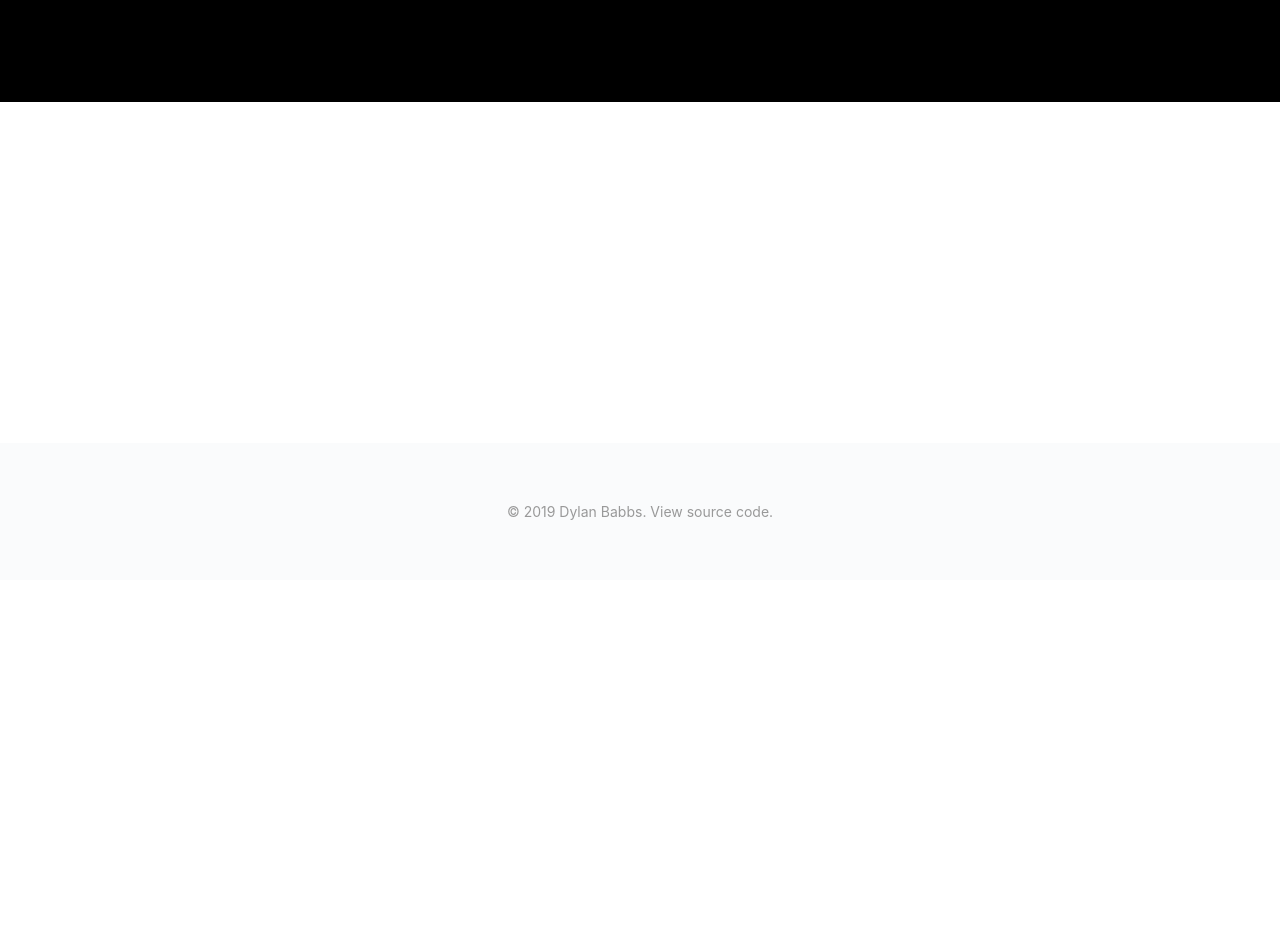
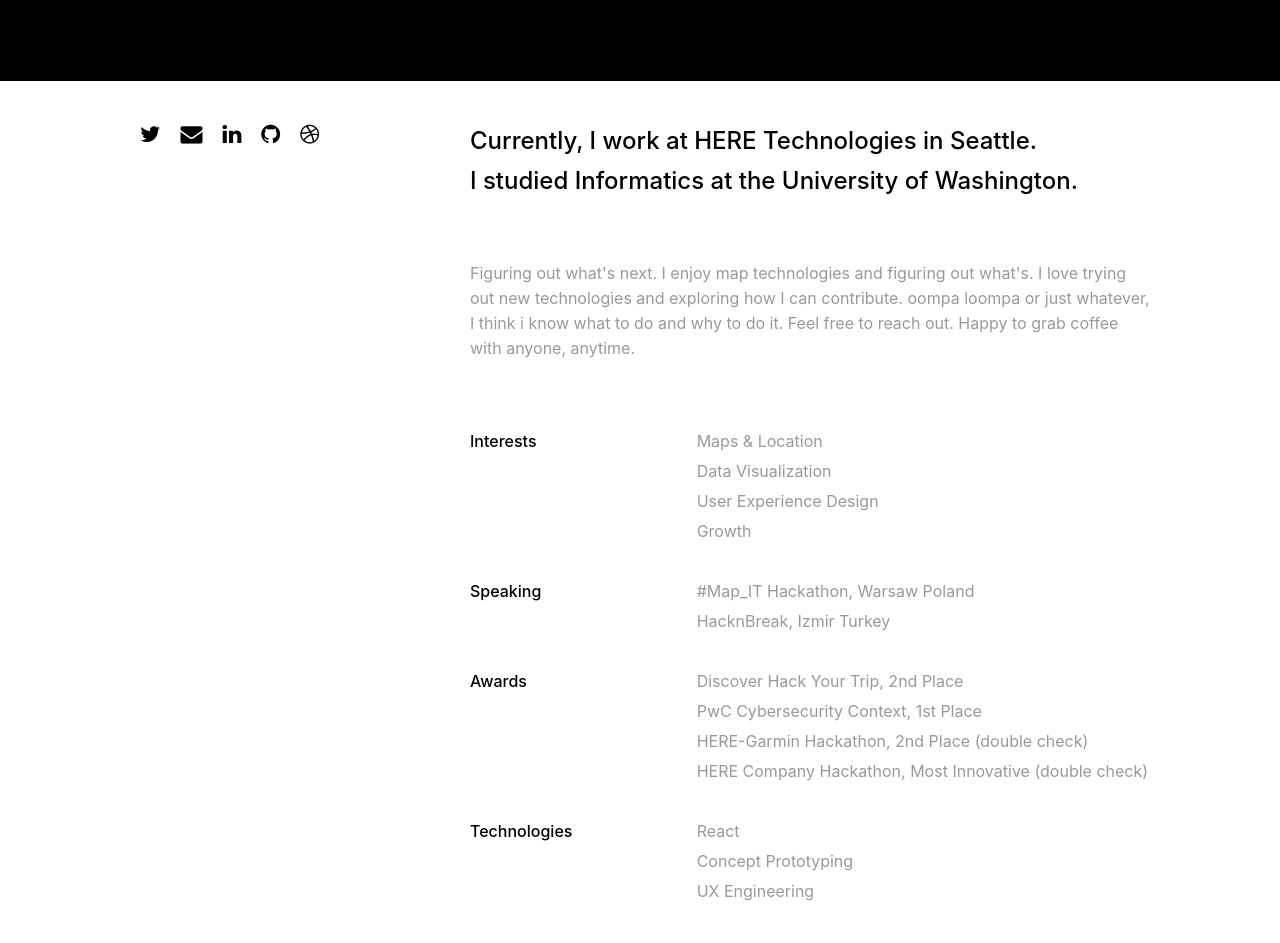
Before and after one commit to TimMcCauley/babbs, a React (Create React App) app: page /about in a window 1280 px wide. Shown: the part 380-1323 px from the top of the page. Before the commit the page ends 960 px from the top, so only its background shows below. Built offline with nearby package versions, Linux system fonts and the light colour scheme.

Commit message:
improve about page

```diff
--- a/src/Components/Socials/Socials.js
+++ b/src/Components/Socials/Socials.js
@@ -1,9 +1,16 @@
 import React from 'react';
 import './Socials.scss';
 
-const Socials = () => {
+const Socials = ({margin}) => {
+   const style = {};
+   if (margin) {
+      style['margin'] = '20px'
+      style['animationName'] = 'socials';
+   } else {
+      style['opacity'] = 1
+   }
    return (
-      <div className="socials">
+      <div className="socials" style={style}>
          <a href="https://twitter.com/dbabbs" className="icon"><i className="fa fa-twitter" aria-hidden="true"></i></a>
          <a href="mailto:dylan.babbs@gmail.com" className="icon"><i className="fa fa-envelope" aria-hidden="true"></i></a>
          <a href="https://linkedin.com/in/babbsdj" className="icon"><i className="fa fa-linkedin" aria-hidden="true"></i></a>
--- a/src/Components/Socials/Socials.scss
+++ b/src/Components/Socials/Socials.scss
@@ -2,8 +2,7 @@
 
 
 .socials {
-   margin: 20px;
-   animation-name: socials;
+
    animation-duration: 1s;
    animation-delay: .3s;
    animation-fill-mode: forwards;
--- a/src/Containers/About/About.js
+++ b/src/Containers/About/About.js
@@ -1,8 +1,6 @@
 import React from 'react';
 import './About.scss';
-
-
-
+import Socials from '../../Components/Socials/Socials'
 
 export default class About extends React.Component {
 
@@ -11,16 +9,91 @@
       return (
          <div className="about">
             <div className="big">
-               <div className="lead">
-                  insert photo here
+
+
+            </div>
+            <div className="rest">
+               <div className="grid-1-2">
+                  <div>
+                     <Socials margin={false}/>
+                  </div>
+                  <div>
+                     <div className="lead">
+                        Currently, I work at <span className="highlight">HERE Technologies</span> in Seattle.
+                        <br/>I studied Informatics at the <span className="highlight">University of Washington.</span>
+                     </div>
+
+                     <div className="info">
+                        Figuring out what's next.
+                        I enjoy map technologies and figuring out what's. I love trying out new technologies
+                        and exploring how I can contribute. oompa loompa or just whatever,
+                        I think i know what to do and why to do it. Feel free to reach out. Happy to grab coffee with anyone, anytime.
+                     </div>
+
+
+
+                     <div className="about-col">
+                        <div className="title">
+                           Interests
+                        </div>
+                        <div>
+
+                           <div className="item">Maps & Location</div>
+                           <div className="item">Data Visualization</div>
+                           <div className="item">User Experience Design</div>
+                           <div className="item">Growth</div>
+                        </div>
+                     </div>
+
+
+
+                     <div className="about-col">
+                        <div className="title">
+                           Speaking
+                        </div>
+                        <div>
+                           <div className="item">#Map_IT Hackathon, Warsaw Poland</div>
+                           <div className="item">HacknBreak, Izmir Turkey</div>
+                        </div>
+                     </div>
+                     <div className="about-col">
+                        <div className="title">
+                           Awards
+                        </div>
+                        <div>
+                           <div className="item">Discover Hack Your Trip, 2nd Place</div>
+                           <div className="item">PwC Cybersecurity Context, 1st Place</div>
+                           <div className="item">HERE-Garmin Hackathon, 2nd Place (double check)</div>
+                           <div className="item">HERE Company Hackathon, Most Innovative (double check)</div>
+                        </div>
+                     </div>
+                     <div className="about-col">
+                        <div className="title">
+                           Technologies
+                        </div>
+                        <div>
+                           <div className="item">React</div>
+                           <div className="item">Concept Prototyping</div>
+                           <div className="item">UX Engineering</div>
+                        </div>
+                     </div>
+                     <div className="about-col">
+                        <div className="title">
+                           Technologies
+                        </div>
+                        <div>
+
+                           <div className="item">Product Research</div>
+                           <div className="item">Concept Prototyping</div>
+                           <div className="item">UX Engineering</div>
+                        </div>
+                     </div>
+
+                  </div>
+
                </div>
 
             </div>
-            <div className="rest">
-               <h1>Thanks for stopping by</h1>
-            </div>
-
-
 
          </div>
       )
--- a/src/Containers/About/About.scss
+++ b/src/Containers/About/About.scss
@@ -1,5 +1,6 @@
 $about_height: 400px;
 
+@import "../../master.scss";
 
 
 .about {
@@ -19,20 +20,65 @@
    .lead {
       font-weight: 700;
       font-size: 50px;
-      opacity: 0;
-      animation: 1s lead-animation;
-      animation-fill-mode: forwards;
    }
 
-   @keyframes lead-animation {
-      0% {
-         opacity: 0;
+
+
+   .rest {
+      padding-top: 440px;
+      padding-bottom: 40px;
+      margin: 0 40px;
+
+
+      .lead {
+         font-weight: 500;
+         font-size: 24px;
+         // text-align: center;
+         margin-bottom: 40px;
+         line-height: 40px;
 
       }
 
-      100% {
-         opacity: 1;
+      .info {
+         line-height: 25px;
+         color: $text_grey;
+         margin: 60px 0;
+      }
 
+      .grid-2x {
+         display: grid;
+         grid-template-columns: 1fr 1fr;
+         grid-gap: 40px;
+      }
+
+      .grid-1-2 {
+         display: grid;
+         grid-template-columns: 1fr 2fr;
+         // grid-gap: 40px;
+      }
+
+      .about-col {
+         display: grid;
+         grid-template-columns: 1fr 2fr;
+         margin: 20px 0;
+      }
+
+      .grid-3x {
+         display: grid;
+         grid-template-columns: 1fr 1fr 1fr;
+         grid-gap: 40px;
+      }
+
+      .title, .item {
+         margin: 10px 0;
+      }
+
+      .title {
+         font-weight: 500;
+      }
+
+      .item {
+         color: $text_grey;
       }
    }
 
--- a/src/Containers/Home/Home.js
+++ b/src/Containers/Home/Home.js
@@ -26,7 +26,7 @@
                <div className="sublead">
                   Technologist based in Seattle, WA.
                </div>
-               <Socials />
+               <Socials margin={true}/>
             </div>
 
             <HomeProjectRow projects={[this.props.projects[0], this.props.projects[1]]}/>
```
